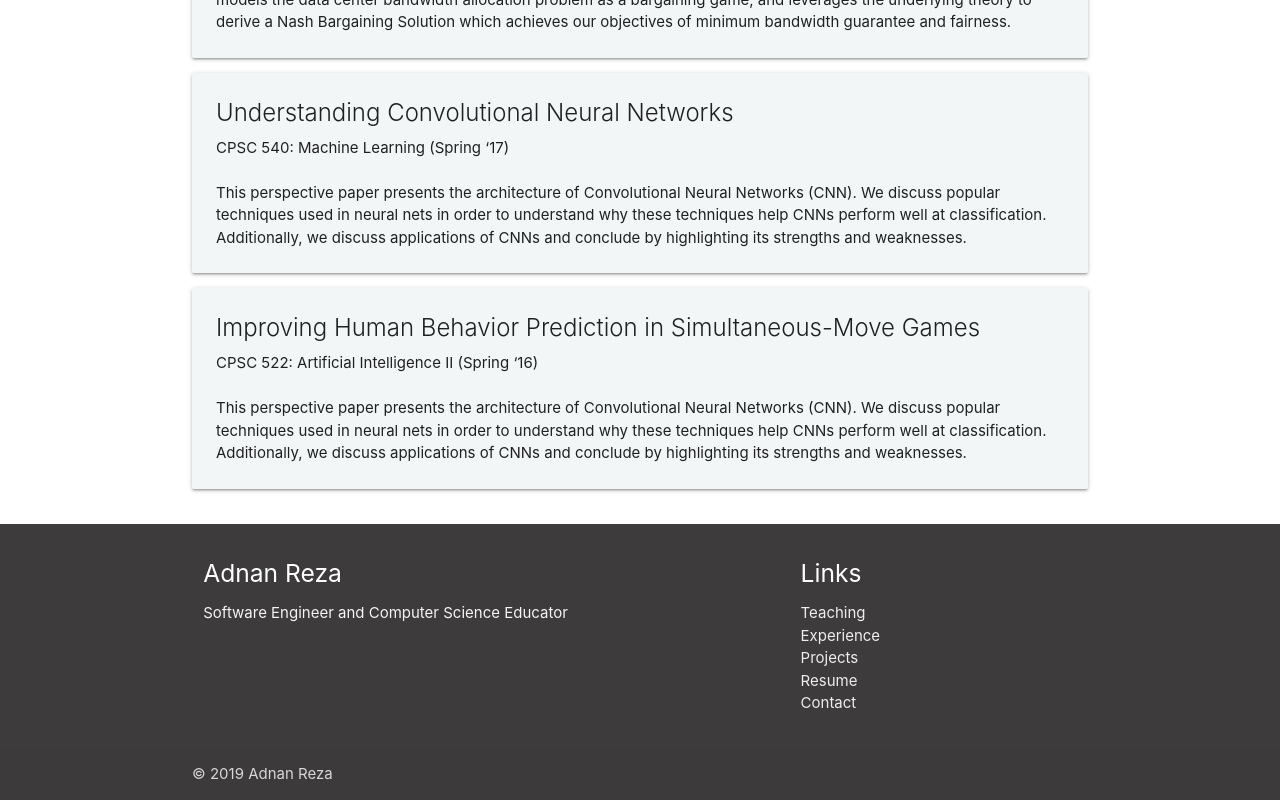
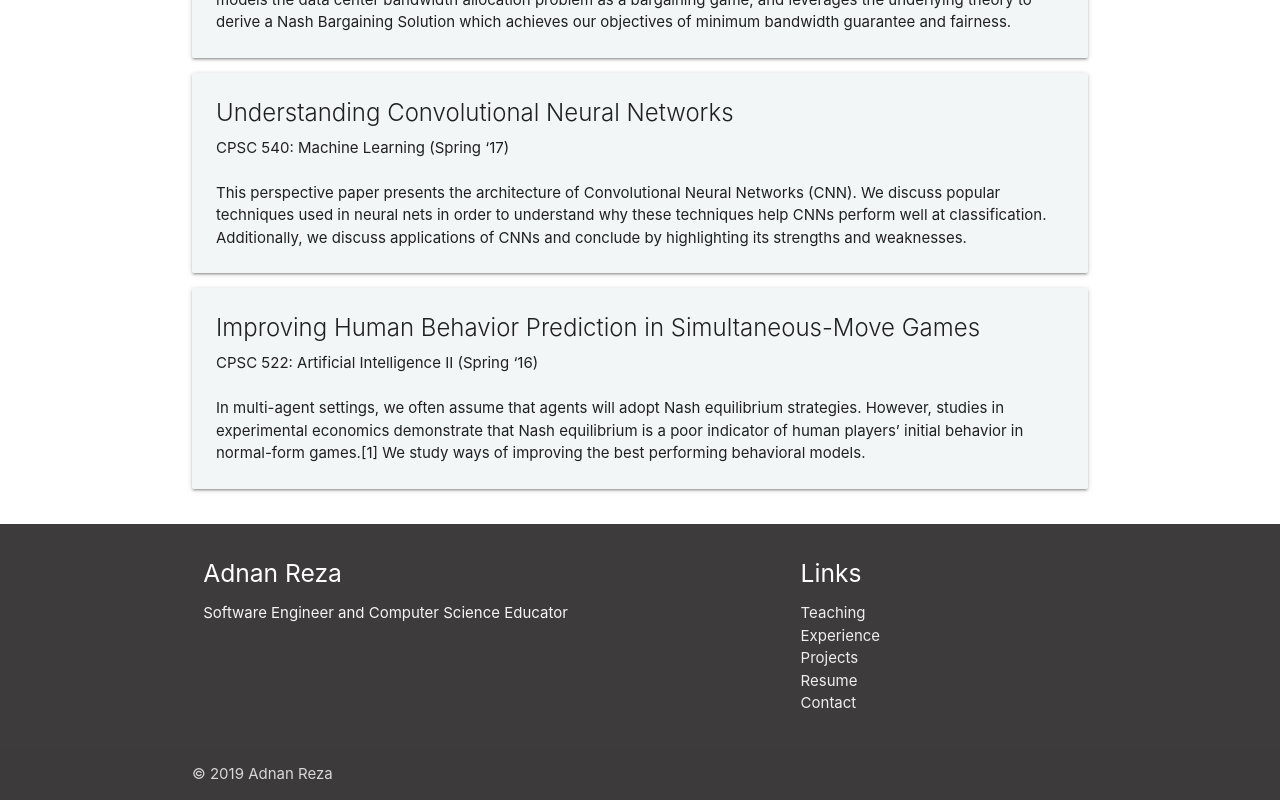
Before and after one commit to adnanreza/personal-site, a React (Create React App) app: page /Projects in a window 1280 px wide. Shown: the part 731-1531 px from the top of the page. Built offline with nearby package versions, Linux system fonts and the light colour scheme; the HTML template or start-up script is replaced by a standard one.

Commit message:
Removed unused declarations

```diff
--- a/src/components/pages/Projects.js
+++ b/src/components/pages/Projects.js
@@ -1,8 +1,5 @@
 import React, { Fragment } from 'react';
-import { Link } from 'react-router-dom';
-import SampleImage from '../layout/office.jpg';
 import ResumeBlock from '../layout/ResumeBlock';
-import RevealCard from '../layout/RevealCard';
 
 const Projects = () => {
   const alphaGo = [
@@ -49,7 +46,7 @@ const Projects = () => {
           <ResumeBlock
             heading='Improving Human Behavior Prediction in Simultaneous-Move Games'
             subheading='CPSC 522: Artificial Intelligence II (Spring ‘16)'
-            body={ml}
+            body={bgt}
           ></ResumeBlock>
         </div>
       </div>
--- a/src/components/pages/Teaching.js
+++ b/src/components/pages/Teaching.js
@@ -1,8 +1,4 @@
 import React, { Fragment } from 'react';
-import { Link } from 'react-router-dom';
-import CC from '../layout/columbia-college.png';
-import BU from '../layout/bracu.png';
-import UBCCS from '../layout/ubccs.png';
 import ResumeBlock from '../layout/ResumeBlock';
 
 const Teaching = () => {
@@ -45,7 +41,7 @@ const Teaching = () => {
         <div className='row'>
           <div className='col s12'>
             <h4 style={headingStyle}>
-              <i class='fas fa-chalkboard-teacher'></i>
+              <i className='fas fa-chalkboard-teacher'></i>
               {` `}
               Teaching Experience
             </h4>
```
